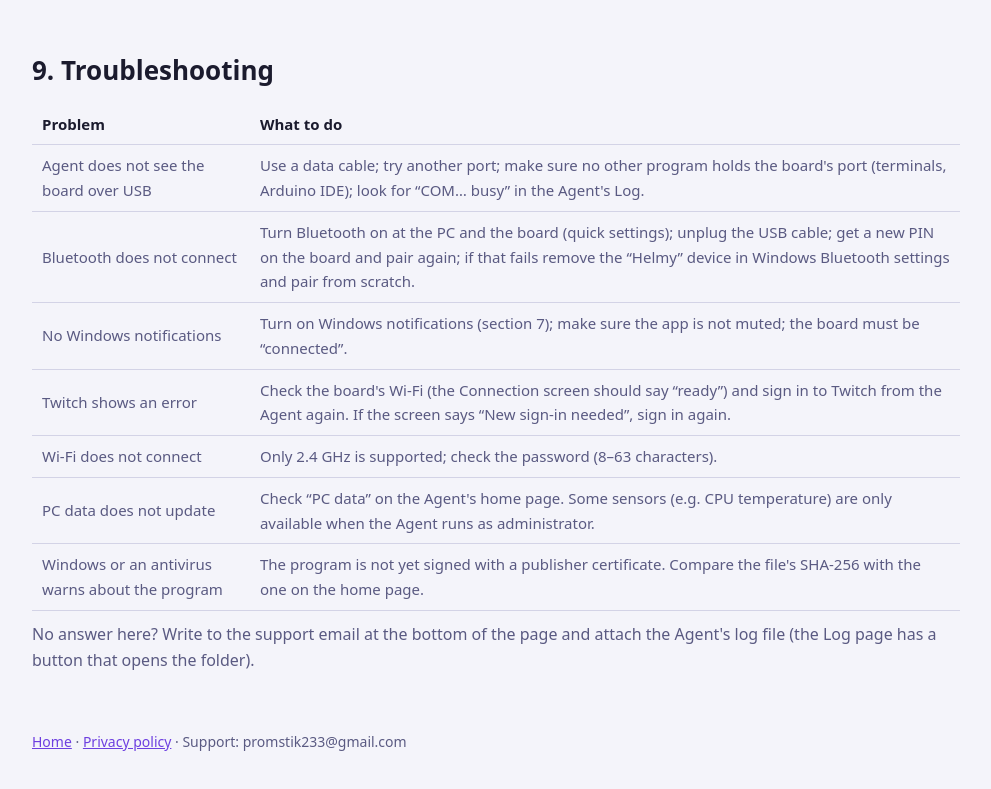
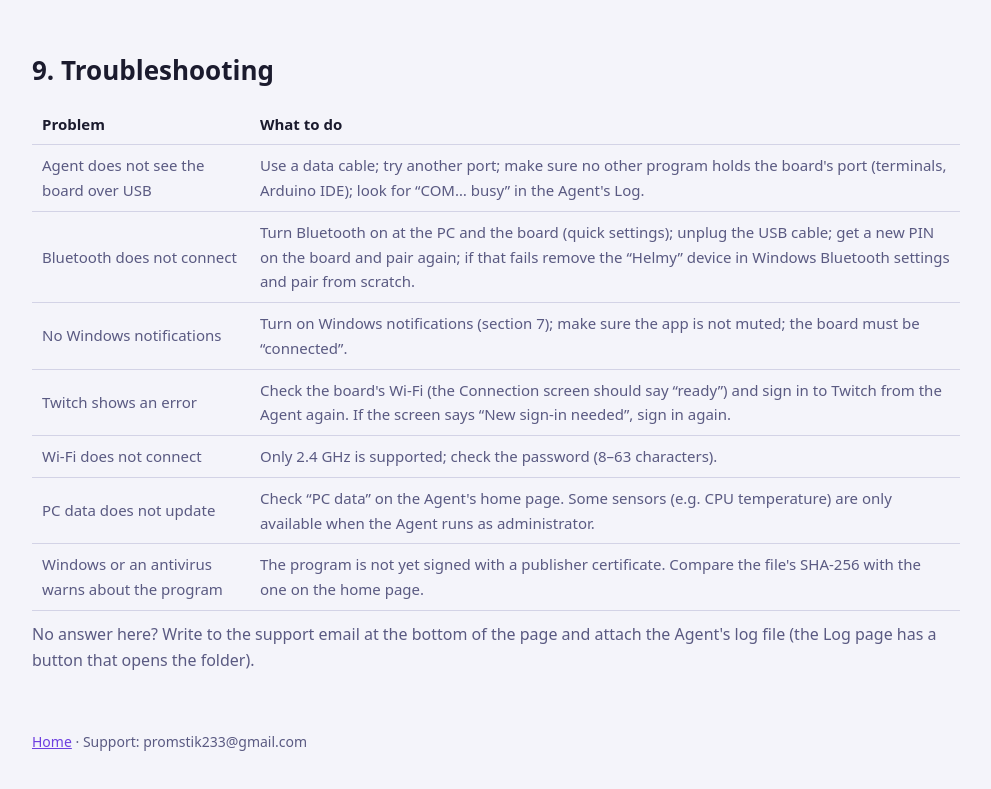
Before and after one commit to promstik233-hue/keyhelm-site, a plain HTML site: page guide.html in a window 1280 px wide. Shown: the part 4538-5327 px from the top of the page, without its empty margins (144-1135 px from the left). Drawn offline with Linux system fonts and the light colour scheme.

Commit message:
Site: Helmy logo, privacy links removed from pages
Co-Authored-By: Claude Sonnet 5.5 <noreply@anthropic.com>

```diff
--- a/guide.html
+++ b/guide.html
@@ -274,7 +274,6 @@
 
 <footer>
   <a href="./" data-l="uk">Головна</a><a href="./" data-l="en">Home</a>
-  · <a href="privacy.html" data-l="uk">Політика конфіденційності</a><a href="privacy.html" data-l="en">Privacy policy</a>
   · <span data-l="uk">Підтримка:</span><span data-l="en">Support:</span> <span id="mail">[вкажіть email]</span>
 </footer>
 </div>
```
Also changed, not shown: index.html (+0 -1 lines), favicon.ico, icon-192.png, icon-512.png.
